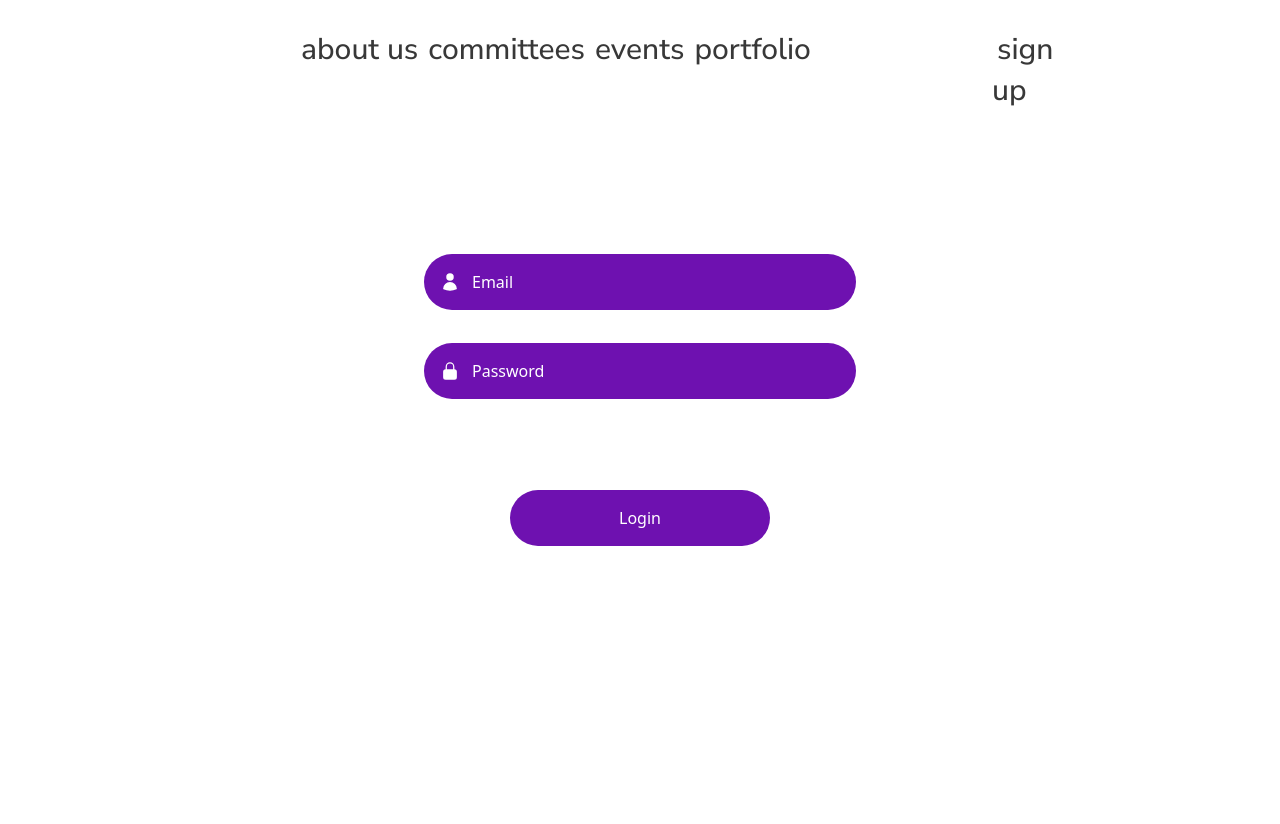
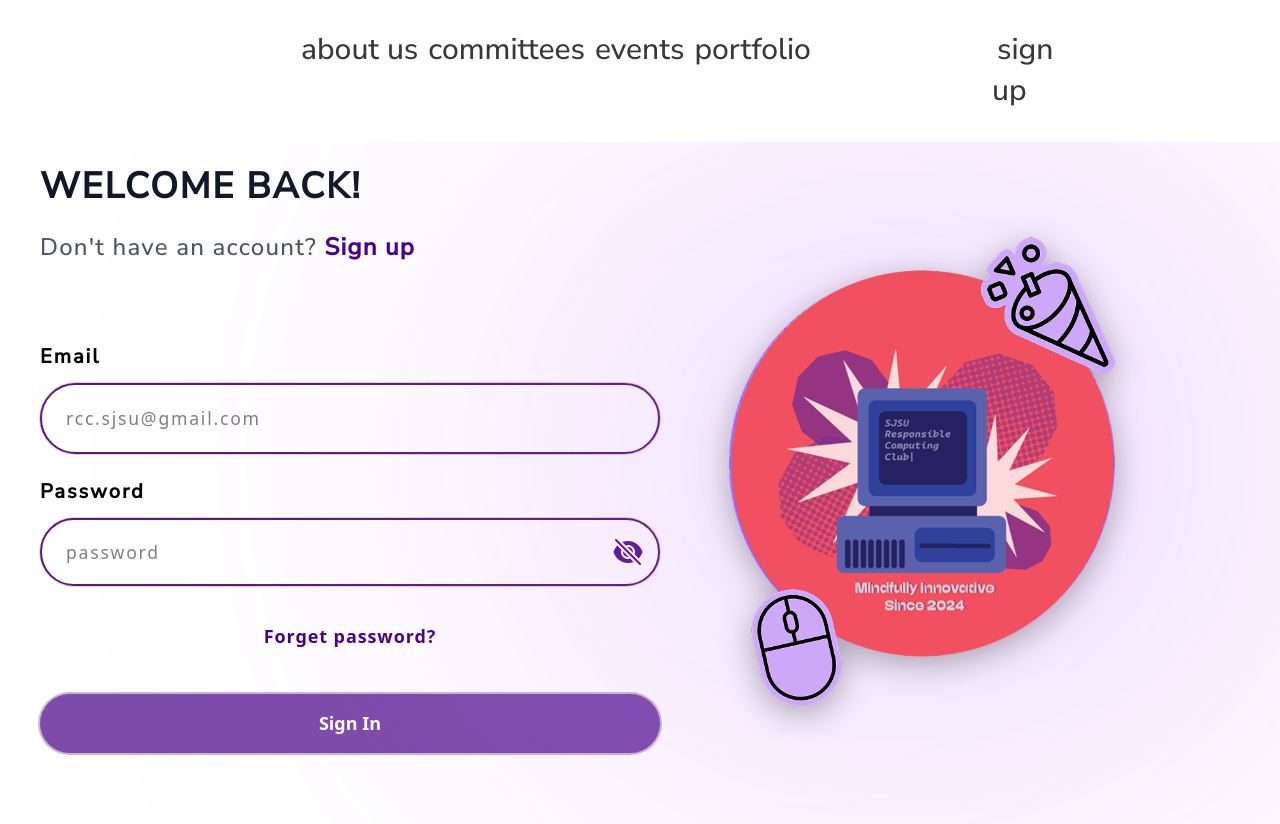
Before and after one commit to rcc-sjsu/rcc-site-mk3, a Next.js app: page /login in a window 1280 px wide. Before the commit the page ends 800 px from the top, so only its background shows below. Built offline with nearby package versions, Linux system fonts and the light colour scheme.

Commit message:
Finish login page and add functional links between signup and login pages

```diff
--- /dev/null
+++ b/app/(pages)/login/page.module.css
@@ -0,0 +1,69 @@
+/* page.module.css */
+
+.signup-input {
+  width: 100%;
+  padding-top: 1.25rem; /* Reduced padding */
+  padding-bottom: 1.25rem; /* Reduced padding */
+  padding-left: 1.5rem; /* Space for icon */
+  padding-right: 1rem;
+  background-color: #ffffff; /* White background */
+  color: black;
+  border-radius: 9999px; /* Fully rounded */
+  font-size: 1.1rem; /* Smaller font size for inputs */
+  font-weight: bold;
+  font-weight: normal; /* Normal weight for input text */
+  border: 2px solid #5C1C75; /* Light gray border */
+  outline: none;
+  box-shadow: 0 0 0 1px rgba(92, 28, 117, 0.2); /* Subtle purple shadow */
+  transition: all 0.2s ease-in-out;
+  letter-spacing: 0.1em;
+  margin-bottom: 0.75rem;
+}
+
+/* No specific media queries for signup-input and icon-style in CSS,
+   as Tailwind will handle overall layout and the base styles are now
+   more compact. */
+
+
+.sign-up-button {
+  width: 100%; /* Full width within its container */
+  margin-top: 1.5rem; /* Adjusted margin */
+  margin-bottom: 1.5rem; /* Adjusted margin */
+  padding-top: 1rem; /* Reduced padding */
+  padding-bottom: 1rem; /* Reduced padding */
+  background-color: #470085; /* Changed to the new purple color */
+  color: #ffffff;
+  border-radius: 9999px; /* Fully rounded */
+  border: none;
+  cursor: pointer;
+  transition: background-color 0.3s ease;
+  font-size: 1.125rem; /* Slightly smaller font for button */
+  font-weight: bold;
+  text-align: center;
+  outline: none;
+  box-shadow: 0 0 0 2px rgba(92, 28, 117, 0.45);
+}
+
+.sign-up-button:disabled {
+  opacity: 0.7;
+  cursor: not-allowed;
+}
+
+.sign-up-button:hover:not(:disabled) {
+  background-color: #350064; /* Darker shade for hover effect */
+}
+
+/* No specific media queries for get-started in CSS,
+   as its width is now 100% and will adapt to the parent container's responsiveness. */
+
+
+.signup-input-container {
+  position: relative;
+  width: 100%;
+  /* Removed fixed margin-top/bottom here, let the form's gap handle spacing */
+}
+
+.signup-graphic-shadow {
+  /* Syntax: drop-shadow(offset-x offset-y blur-radius color) */
+  filter: drop-shadow(0px 8px 16px rgba(0, 0, 0, 0.3)); /* Adjust values as needed */
+}
--- a/app/(pages)/login/page.tsx
+++ b/app/(pages)/login/page.tsx
@@ -1,74 +1,208 @@
 "use client";
 
-import { useActionState } from "react";
+import { useActionState, useState, useRef, ChangeEvent, FormEvent, FocusEvent } from "react";
 import { login } from "./actions";
-import { UserIcon, LockClosedIcon } from "@heroicons/react/24/solid";
-import Link from "next/link";
-import { useRef } from "react";
+import styles from './page.module.css';
+import { EyeSlashIcon, EyeIcon } from "@heroicons/react/24/solid";
+import Image from "next/image";
+import Link from 'next/link';
+
+
+// ----- Types -----
+interface LoginFormFields {
+  email: string;
+  password: string;
+}
+
+interface LoginFormTouched {
+  email: boolean;
+  password: boolean;
+}
+
+interface LoginFormErrors {
+  email: string;
+  password: string;
+}
+
+interface LoginState {
+  error: string | null;
+}
 
 export default function LoginPage() {
     const [state, formAction, isPending] = useActionState(login, { error: null });
     const formRef = useRef<HTMLFormElement>(null);
 
+    const [fields, setFields] = useState<LoginFormFields>({
+        email: "",
+        password: "",
+    });
+
+    const [touched, setTouched] = useState<LoginFormTouched>({
+        email: false,
+        password: false,
+    });
+
+    const [errors, setErrors] = useState<LoginFormErrors>({
+        email: "",
+        password: "",
+    });
+
+    const [showPassword, setShowPassword] = useState(false);  // toggles password visibility
+    const togglePasswordVisibility = () => {
+        setShowPassword((prev) => !prev);
+    };
+
+    // Check if any errors exist for the required fields and if all are filled
+    const isFormValid: boolean =
+        Object.values(errors).every((e) => e === "") &&
+        fields.email !== "" &&
+        fields.password !== ""
+
+
+    // Handle input changes
+    const handleChange = (
+    e: ChangeEvent<HTMLInputElement>
+    ): void => {
+    setFields({ ...fields, [e.target.name]: e.target.value });
+    };
+
+    // Optionally, prevent submission if invalid (for extra safety)
+    const handleSubmit = (e: FormEvent<HTMLFormElement>): void => {
+    if (!isFormValid) {
+        e.preventDefault();
+    }
+    };
+
+    // Handle field blur to set touched
+    const handleBlur = (e: FocusEvent<HTMLInputElement>): void => {
+    const { name } = e.target;
+    if (name === "email" || name === "password" || name === "passConfirm") {
+        setTouched((prev) => ({ ...prev, [name]: true }));
+    }
+    };
+
     return (
-        <div className="flex h-screen p-25">
+    // Main container: Flex row on large screens, column on smaller. Full height.
+    // Added a subtle background to the whole page.
+    <div className="flex flex-col lg:flex-row h-[85vh] lg:h-[88vh] font-sans mt-30 xs:mt-0 z-1">
+      {/* Left Section: Form */}
+      <div className="flex-1 flex flex-col items-center justify-center lg:w-1/2 lg:pl-10">
+        <div className="w-full max-w-xs sm:max-w-md md:max-w-lg lg:max-w-xl xl:max-w-2xl mx-auto">
+          {/* Welcome Text */}
+          <h1 className="text-2xl sm:text-3xl md:text-4xl font-bold text-gray-900 mb-2 sm:mb-4 lg:mb-6 text-center lg:text-left tracking-wider">WELCOME BACK!</h1>
+          <p className="text-base sm:text-lg md:text-xl lg:text-2xl text-gray-600 mb-6 sm:mb-8 md:mb-14 lg:mb-20 text-center lg:text-left tracking-wider">
+           Don't have an account?{" "}
+            {/* Link to Signin page */}
+            <Link href="/signup" className="text-[#470085] hover:underline font-semibold">
+              Sign up
+            </Link>
+          </p>
+
           <form
             ref={formRef}
             action={formAction}
-                className="m-auto h-3/5 w-2/5 flex flex-col justify-evenly"
+            onSubmit={handleSubmit}
+            className="flex flex-col gap-3"
           >
-                <div className="relative w-full">
-                    <span className="absolute inset-y-0 left-0 flex items-center pl-4">
-                        <UserIcon className="h-5 w-5 text-white" />
-                    </span>
+            <p className="font-bold text-lg sm:text-xl tracking-widest">Email</p>
+            {/* Email Input */}
+            <div className={styles['signup-input-container']}>
               <input
                 type="email"
                 name="email"
-                        placeholder="Email"
-                        className="w-full py-4 pl-12 pr-4 bg-purple-800 text-white placeholder-white rounded-full focus:outline-none focus:ring-2 focus:ring-purple-400"
+                placeholder="rcc.sjsu@gmail.com"
+                className={`${styles['signup-input']} py-2 px-3 text-sm sm:py-2 sm:px-4 sm:text-base md:py-3 md:px-5 md:text-lg`}
+                value={fields.email}
+                onChange={handleChange}
+                onBlur={handleBlur}
                 required
               />
             </div>
+            {touched.email && errors.email && (
+              <div className="ml-4 mb-2 text-red-500 text-sm">{errors.email}</div>
+            )}
 
-                {(state?.error && (state.error === 'Email not confirmed')) && (
+            {(state?.error && (state?.error === 'insert or update on table "users" violates foreign key constraint "users_system_id_fkey"')) && (
+              <div className="mt-2 mb-2 text-center text-red-500 font-medium">
+                Email is already in use
+              </div>
+            )}
+
+            {/* Password Input */}
+            <p className="font-bold text-lg sm:text-xl tracking-widest">Password</p>
+            <div className={styles['signup-input-container']}>
+              <input
+                type={showPassword ? "text" : "password"}
+                name="password"
+                placeholder="password"
+                className={`${styles['signup-input']} py-2 px-3 text-base sm:py-2 sm:px-4 sm:text-lg md:py-3 md:px-5 md:text-xl`}
+                value={fields.password}
+                onChange={handleChange}
+                onBlur={handleBlur}
+                required
+              />
+              {/* Password Toggle Icon */}
+              <button
+                type="button" // Important: type="button" to prevent form submission
+                onClick={togglePasswordVisibility}
+                className="absolute inset-y-0 right-0 pr-3 flex items-center text-gray-500 hover:text-gray-700 focus:outline-none"
+                aria-label={showPassword ? "Hide password" : "Show password"}
+              >
+                {showPassword ? (
+                  <EyeIcon className="h-6 w-6 sm:h-7 sm:w-7 lg:h-8 lg:w-8 text-purple-900 mb-3 mr-1" />
+                ) : (
+                  <EyeSlashIcon className="h-6 w-6 sm:h-7 sm:w-7 lg:h-8 lg:w-8 text-purple-900 mb-3 mr-1" />
+                )}
+              </button>
+            </div>
+            {touched.password && errors.password && (
+              <div className="ml-4 mb-2 text-red-500 text-sm">{errors.password}</div>
+            )}
+
+            {/* Forget Password Link */}
+            <div className="text-center mt-2 sm:mt-3 mb-2">
+              <a href="#" className="text-[#470085] hover:underline font-semibold text-xs sm:text-sm md:text-base lg:text-lg tracking-wider">
+                Forget password?
+              </a>
+            </div>
+
+            {/* Server-side error */}
+            {(state?.error && (state?.error != 'insert or update on table "users" violates foreign key constraint "users_system_id_fkey"')) && (
               <div className="mt-2 mb-2 text-center text-red-500 font-medium">
                 {state.error}
               </div>
             )}
 
-                <div className="relative w-full">
-                    <span className="absolute inset-y-0 left-0 flex items-center pl-4">
-                        <LockClosedIcon className="h-5 w-5 text-white" />
-                    </span>
-                    <input
-                        type="password"
-                        name="password"
-                        placeholder="Password"
-                        className="w-full py-4 pl-12 pr-4 bg-purple-800 text-white placeholder-white rounded-full focus:outline-none focus:ring-2 focus:ring-purple-400"
-                        required
-                    />
-                </div>
-
-                {(state?.error && (state.error != 'Email not confirmed')) && (
-                    <div className="mt-2 mb-2 text-center text-red-500 font-medium">
-                        {state.error}
-                    </div>
-                )}
-
-                <div className="text-center">
-                    <Link className="text-white" href="./password-recovery">
-                        Forgot Password
-                    </Link>
-                </div>
-
+            {/* Sign Up Button */}
             <button
               type="submit"
-                    className="w-3/5 py-4 bg-purple-800 text-white rounded-full focus:outline-none focus:ring-2 focus:ring-purple-400 mx-auto"
-                    disabled={isPending}
+              className={styles['sign-up-button']}
+              disabled={!isFormValid || isPending}
             >
-                    {isPending ? "Logging in..." : "Login"}
+              {isPending ? "Signing in" : "Sign In"}
             </button>
           </form>
         </div>
+      </div>
+
+      {/* Right Section: Image and Gradient Blur */}
+     <div className="hidden lg:flex flex-1 relative items-center justify-center overflow-hidden z-10">
+        <Image
+          src="/images/signup-images/SignupGraphic2.png"
+          alt="Requirements Steps"
+          layout="responsive"
+          width={800}
+          height={970}
+          className={`${styles['signup-graphic-shadow']} relative z-10 max-w-full lg:max-w-[80%] xl:max-w-[65%] h-auto rounded-lg lg:mt-20 lg:mr-0 xl:mb-20 xl:mr-20`}
+          style={{objectFit: "contain"}}
+        />
+      </div>
+      <div
+        className="absolute left-1/2 top-1/2 -translate-x-1/6 -translate-y-2/5
+                   w-[80vw] h-[50vh] xl:w-[60vw] xl:h-[70vh]
+                   rounded-full bg-gradient-to-r from-purple-400 via-purple-500 to-purple-600
+                   opacity-25 blur-[200px] z-0 hidden lg:block"
+      />
+    </div>
   );
 }
--- a/app/(pages)/signup/page.tsx
+++ b/app/(pages)/signup/page.tsx
@@ -6,27 +6,22 @@ import { EyeSlashIcon, EyeIcon } from "@heroicons/react/24/solid";
 import { useRef, useState, useEffect, ChangeEvent, FocusEvent } from "react";
 import styles from './page.module.css';
 import Image from "next/image";
-
+import Link from 'next/link';
 
 // ----- Types -----
 interface SignupFormFields {
-  fname: string;
-  lname: string;
   email: string;
   password: string;
-  passConfirm: string;
 }
 
 interface SignupFormTouched {
   email: boolean;
   password: boolean;
-  passConfirm: boolean;
 }
 
 interface SignupFormErrors {
   email: string;
   password: string;
-  passConfirm: string;
 }
 
 interface SignupState {
@@ -60,26 +55,21 @@ export default function SignUpPage(): React.JSX.Element {
   const formRef = useRef<HTMLFormElement>(null);
 
   const [fields, setFields] = useState<SignupFormFields>({
-    fname: "",
-    lname: "",
     email: "",
     password: "",
-    passConfirm: "",
   });
 
   const [touched, setTouched] = useState<SignupFormTouched>({
     email: false,
     password: false,
-    passConfirm: false,
   });
 
   const [errors, setErrors] = useState<SignupFormErrors>({
     email: "",
     password: "",
-    passConfirm: "",
   });
 
-  const [showPassword, setShowPassword] = useState(false);
+  const [showPassword, setShowPassword] = useState(false);  // toggles password visibility
 
   // Validate fields whenever they change
   useEffect(() => {
@@ -91,10 +81,6 @@ export default function SignUpPage(): React.JSX.Element {
       password:
         fields.password && !validatePassword(fields.password)
           ? "Password must be at least 8 characters, include a capital letter, a number, and a special character."
-          : "",
-      passConfirm:
-        fields.passConfirm && fields.passConfirm !== fields.password
-          ? "Passwords do not match."
           : "",
     });
   }, [fields]);
@@ -143,9 +129,9 @@ export default function SignUpPage(): React.JSX.Element {
           <p className="text-base sm:text-lg md:text-xl lg:text-2xl text-gray-600 mb-6 sm:mb-8 md:mb-14 lg:mb-20 text-center lg:text-left tracking-wider">
             Already have an account?{" "}
             {/* Link to Signin page */}
-            <a href="#" className="text-[#470085] hover:underline font-semibold">
+            <Link href="/login" className="text-[#470085] hover:underline font-semibold">
               Log in
-            </a>
+            </Link>
           </p>
 
           <form
@@ -184,9 +170,8 @@ export default function SignUpPage(): React.JSX.Element {
               <input
                 type={showPassword ? "text" : "password"}
                 name="password"
-                placeholder="******"
-                className={`${styles['signup-input']} py-2 px-3 text-sm sm:py-2 sm:px-4 sm:text-base md:py-3 md:px-5 md:text-lg`}
-                style={{letterSpacing: '0.5em'}}
+                placeholder="password"
+                className={`${styles['signup-input']} py-2 px-3 text-base sm:py-2 sm:px-4 sm:text-lg md:py-3 md:px-5 md:text-xl`}
                 value={fields.password}
                 onChange={handleChange}
                 onBlur={handleBlur}
@@ -244,7 +229,7 @@ export default function SignUpPage(): React.JSX.Element {
           layout="responsive"
           width={800}
           height={970}
-          className={`${styles['signup-graphic-shadow']} relative z-10 max-w-full lg:max-w-[80%] xl:max-w-[65%] h-auto rounded-lg lg:mt-20 lg:mr-0 xl:mb-10 xl:mr-20`}
+          className={`${styles['signup-graphic-shadow']} relative z-10 max-w-full lg:max-w-[80%] xl:max-w-[65%] h-auto rounded-lg lg:mt-20 lg:mr-0 xl:mb-20 xl:mr-20`}
           style={{objectFit: "contain"}}
         />
       </div>
```
Lines whose indentation alone changed are shown as unchanged.
